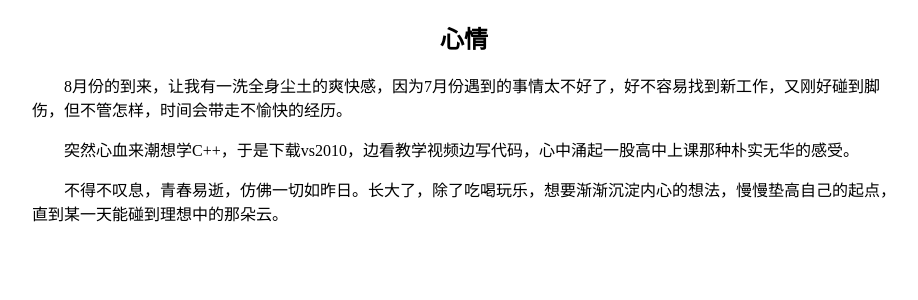
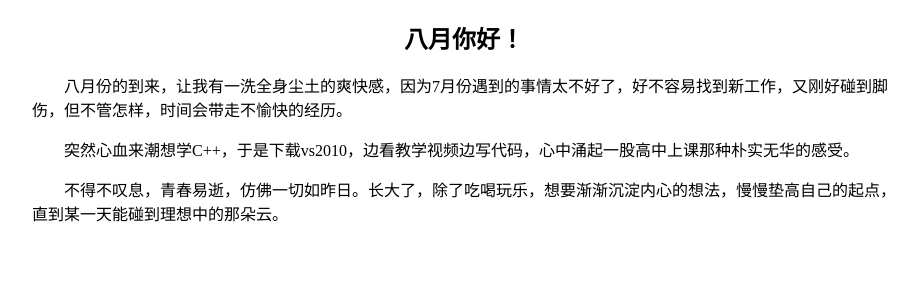
Before and after one commit to code-huisoido/myblog, a Jekyll site: the page built from _posts/2016-08-02-mood.html, in a window 1280 px wide. Shown: the top 300 px of the page, without its empty margins (176-1094 px from the left). Built offline with Jekyll 4.4.1, drawn with Linux system fonts in a browser that asks for light colours.

Commit message:
modify title

```diff
--- a/_posts/2016-08-02-mood.html
+++ b/_posts/2016-08-02-mood.html
@@ -1,6 +1,6 @@
 ---
 layout: default
-title: 心情
+title: 八月你好！
 ---
 <style type="text/css">
 	p{
@@ -9,7 +9,7 @@ title: 心情
 </style>
 <h2>{{ page.title }}</h2>
 <div id="blog_content">
-<p>8月份的到来，让我有一洗全身尘土的爽快感，因为7月份遇到的事情太不好了，好不容易找到新工作，又刚好碰到脚伤，但不管怎样，时间会带走不愉快的经历。</p>
+<p>八月份的到来，让我有一洗全身尘土的爽快感，因为7月份遇到的事情太不好了，好不容易找到新工作，又刚好碰到脚伤，但不管怎样，时间会带走不愉快的经历。</p>
 <p>突然心血来潮想学C++，于是下载vs2010，边看教学视频边写代码，心中涌起一股高中上课那种朴实无华的感受。</p>
 <p>不得不叹息，青春易逝，仿佛一切如昨日。长大了，除了吃喝玩乐，想要渐渐沉淀内心的想法，慢慢垫高自己的起点，直到某一天能碰到理想中的那朵云。</p>
 </div>
```
